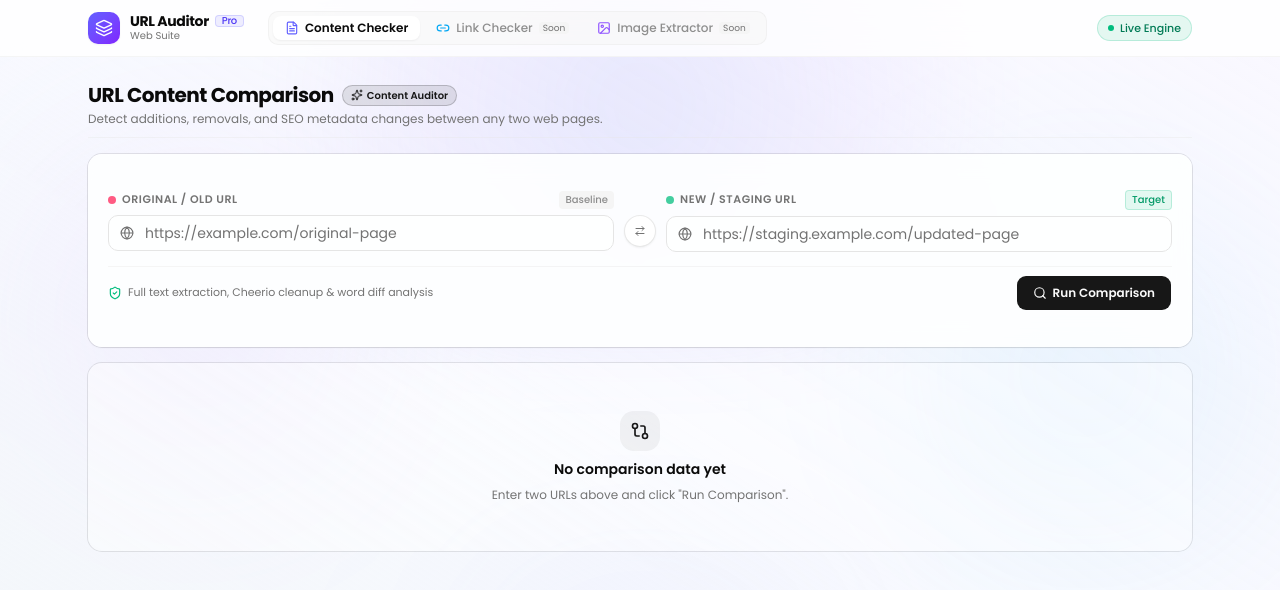
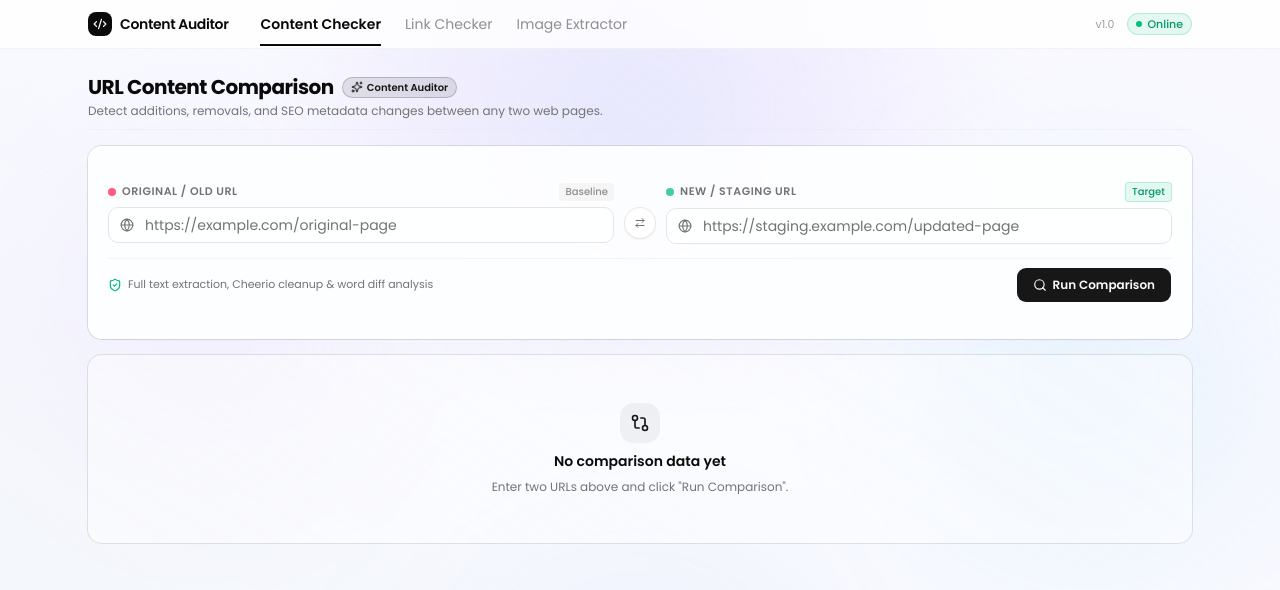
Before and after one commit to KRISH826/content-url-checker, a Next.js app in the folder url-app/: page / in a window 1280 px wide. Shown: the top 590 px of the page. Built offline with nearby package versions, Linux system fonts and the light colour scheme.

Commit message:
feat: add Header component with navigation and branding for content auditor

```diff
--- a/url-app/components/common/Header.tsx
+++ b/url-app/components/common/Header.tsx
@@ -2,7 +2,6 @@
 
 import React from "react";
 import Link from "next/link";
-import { FileText, Link2, Image, Layers, Sparkles } from "lucide-react";
 
 interface HeaderProps {
     activeTab?: "content" | "links" | "images";
@@ -10,84 +9,78 @@ interface HeaderProps {
 
 export const Header: React.FC<HeaderProps> = ({ activeTab = "content" }) => {
     return (
-        <header className="sticky top-0 z-50 w-full border-b border-border/40 bg-background/80 backdrop-blur-xl">
-            <div className="max-w-6xl mx-auto px-4 sm:px-6 h-14 flex items-center justify-between gap-4">
+        <header className="sticky top-0 z-50 w-full border-b border-border/50 bg-background/80 backdrop-blur-md">
+            <div className="max-w-6xl mx-auto px-4 sm:px-6 h-12 flex items-center justify-between gap-6">
                 {/* Brand / Logo */}
-                <div className="flex items-center gap-6">
-                    <Link href="/" className="flex items-center gap-2.5 transition-opacity hover:opacity-90">
-                        <div className="size-8 rounded-lg bg-linear-to-br from-indigo-500 to-violet-600 flex items-center justify-center text-white shadow-xs">
-                            <Layers className="size-4.5" />
+                <div className="flex items-center gap-6 sm:gap-8">
+                    <Link
+                        href="/"
+                        className="flex items-center gap-2 text-foreground font-semibold text-sm tracking-tight hover:opacity-80 transition-opacity"
+                    >
+                        <div className="size-6 rounded-md bg-foreground text-background flex items-center justify-center font-bold">
+                            <svg
+                                viewBox="0 0 24 24"
+                                fill="none"
+                                stroke="currentColor"
+                                strokeWidth="2.2"
+                                strokeLinecap="round"
+                                strokeLinejoin="round"
+                                className="size-3.5"
+                            >
+                                <path d="m18 16 4-4-4-4" />
+                                <path d="m6 8-4 4 4 4" />
+                                <path d="m14.5 4-5 16" />
+                            </svg>
                         </div>
-                        <div className="flex flex-col">
-                            <span className="text-sm font-bold tracking-tight leading-none text-foreground flex items-center gap-1.5">
-                                URL Auditor
-                                <span className="text-[10px] font-medium text-indigo-600 dark:text-indigo-400 bg-indigo-500/10 px-1.5 py-0.2 rounded border border-indigo-500/20">
-                                    Pro
-                                </span>
-                            </span>
-                            <span className="text-[10px] text-muted-foreground leading-tight mt-0.5 hidden sm:inline">
-                                Web Suite
-                            </span>
-                        </div>
+                        <span className="font-semibold text-sm tracking-tight">Content Auditor</span>
                     </Link>
 
                     {/* Navigation Menu */}
-                    <nav className="hidden md:flex items-center gap-1 bg-muted/50 p-1 rounded-lg border border-border/40">
+                    <nav className="flex items-center gap-4 sm:gap-6 text-xs sm:text-sm">
                         <Link
                             href="/"
-                            className={`flex items-center gap-1.5 px-3 py-1 text-xs font-medium rounded-md transition-all ${
+                            className={`relative py-3 transition-colors ${
                                 activeTab === "content"
-                                    ? "bg-background text-foreground shadow-xs font-semibold"
-                                    : "text-muted-foreground hover:text-foreground hover:bg-background/50"
+                                    ? "text-foreground font-semibold after:absolute after:bottom-0 after:inset-x-0 after:h-0.5 after:bg-foreground"
+                                    : "text-muted-foreground hover:text-foreground"
                             }`}
                         >
-                            <FileText className="size-3.5 text-indigo-500" />
                             Content Checker
                         </Link>
 
                         <button
                             type="button"
-                            title="Link Checker (Coming soon)"
-                            className={`flex items-center gap-1.5 px-3 py-1 text-xs font-medium rounded-md transition-all cursor-pointer ${
+                            className={`relative py-3 transition-colors cursor-pointer ${
                                 activeTab === "links"
-                                    ? "bg-background text-foreground shadow-xs font-semibold"
-                                    : "text-muted-foreground/80 hover:text-foreground hover:bg-background/50"
+                                    ? "text-foreground font-semibold after:absolute after:bottom-0 after:inset-x-0 after:h-0.5 after:bg-foreground"
+                                    : "text-muted-foreground/80 hover:text-foreground"
                             }`}
                         >
-                            <Link2 className="size-3.5 text-sky-500" />
                             Link Checker
-                            <span className="text-[9px] font-normal text-muted-foreground px-1 py-0.2 bg-muted rounded">Soon</span>
                         </button>
 
                         <button
                             type="button"
-                            title="Image Extractor (Coming soon)"
-                            className={`flex items-center gap-1.5 px-3 py-1 text-xs font-medium rounded-md transition-all cursor-pointer ${
+                            className={`relative py-3 transition-colors cursor-pointer ${
                                 activeTab === "images"
-                                    ? "bg-background text-foreground shadow-xs font-semibold"
-                                    : "text-muted-foreground/80 hover:text-foreground hover:bg-background/50"
+                                    ? "text-foreground font-semibold after:absolute after:bottom-0 after:inset-x-0 after:h-0.5 after:bg-foreground"
+                                    : "text-muted-foreground/80 hover:text-foreground"
                             }`}
                         >
-                            <Image className="size-3.5 text-violet-500" />
                             Image Extractor
-                            <span className="text-[9px] font-normal text-muted-foreground px-1 py-0.2 bg-muted rounded">Soon</span>
                         </button>
                     </nav>
                 </div>
 
-                {/* Right side status / badge */}
-                <div className="flex items-center gap-2">
-                    <div className="hidden sm:flex items-center gap-1.5 px-2.5 py-1 rounded-full text-[11px] font-medium bg-emerald-500/10 text-emerald-700 dark:text-emerald-300 border border-emerald-500/20">
-                        <span className="size-1.5 rounded-full bg-emerald-500 animate-pulse" />
-                        Live Engine
-                    </div>
-
-                    {/* Mobile Navigation Pills */}
-                    <div className="flex md:hidden items-center gap-1">
-                        <span className="text-xs font-semibold px-2.5 py-1 rounded-md bg-background shadow-xs border border-border/40 text-foreground flex items-center gap-1">
-                            <FileText className="size-3 text-indigo-500" /> Content
-                        </span>
-                    </div>
+                {/* Right side status / meta */}
+                <div className="flex items-center gap-3">
+                    <span className="text-[11px] font-mono text-muted-foreground/70 hidden sm:inline">
+                        v1.0
+                    </span>
+                    <span className="inline-flex items-center gap-1.5 px-2 py-0.5 rounded-full text-[11px] font-medium text-emerald-600 dark:text-emerald-400 bg-emerald-500/10 border border-emerald-500/20">
+                        <span className="size-1.5 rounded-full bg-emerald-500" />
+                        Online
+                    </span>
                 </div>
             </div>
         </header>
```
